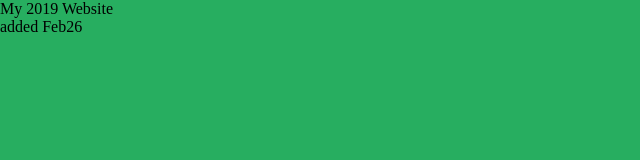
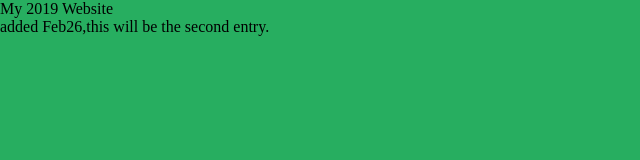
Before and after one commit to lyle2019/hello-world, a plain HTML site: page index.html in a window 1280 px wide. Shown: the whole page, without its empty margins (0-640 px from the left). Drawn offline with Linux system fonts and the light colour scheme.

Commit message:
second entry today

```diff
--- a/index.html
+++ b/index.html
@@ -10,7 +10,7 @@
 </head>
 <body id="container">
         My 2019 Website
-<p>added Feb26</p>
+<p>added Feb26,this will be the second entry.</p>
 
 </body><!-- END OF CONTAINER -->
 </html>
```
